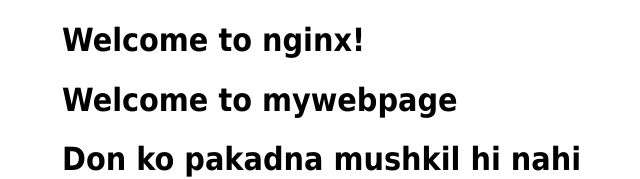
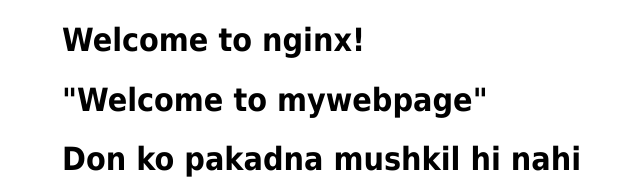
Before and after one commit to pooja-dhingra/pooja_dhingra, a plain HTML site: page index.html in a window 1280 px wide. Shown: the top 179 px of the page, without its empty margins (298-938 px from the left). Drawn offline with Linux system fonts and the light colour scheme; a script that the page names is missing.

Commit message:
first commit on my new file

```diff
--- a/index.html
+++ b/index.html
@@ -10,7 +10,7 @@
 </head>
 <body>
 <h1>Welcome to nginx!</h1>
-<h1>Welcome to mywebpage</h1>
+<h1>"Welcome to mywebpage"</h1>
 <h1>Don ko pakadna mushkil hi nahi Naamumkin Hai!!!!!</h1>
 <h1>now get started</h1>
 <div class="tenor-gif-embed" data-postid="13950113963357797664" data-share-method="host" data-aspect-ratio="1.72917" data-width="100%"><a href="https://tenor.com/view/don-don-1978-amitabh-bachchan-don-srk-don-2006-gif-13950113963357797664">Don Don 1978 GIF</a>from <a href="https://tenor.com/search/don-gifs">Don GIFs</a></div> <script type="text/javascript" async src="https://tenor.com/embed.js"></script>
```
Also changed, not shown: Pooja_file.txt (added).
